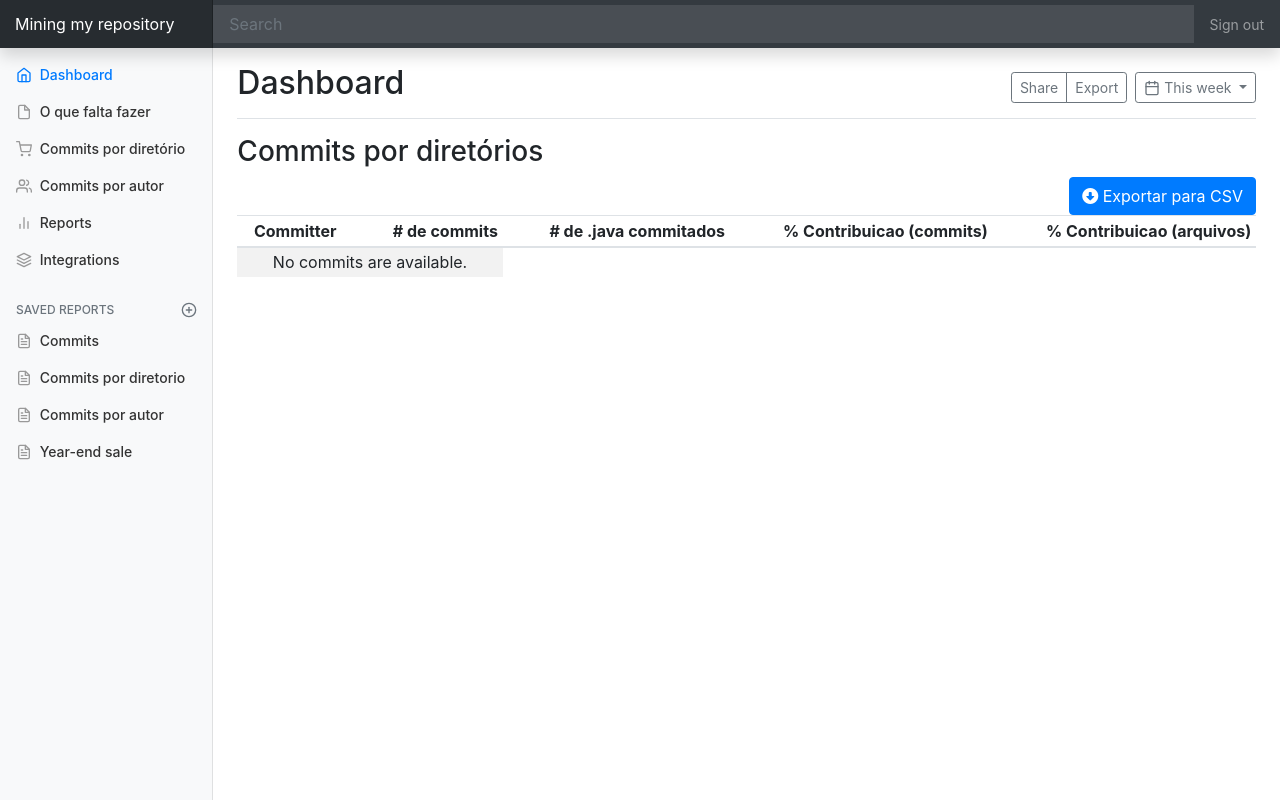
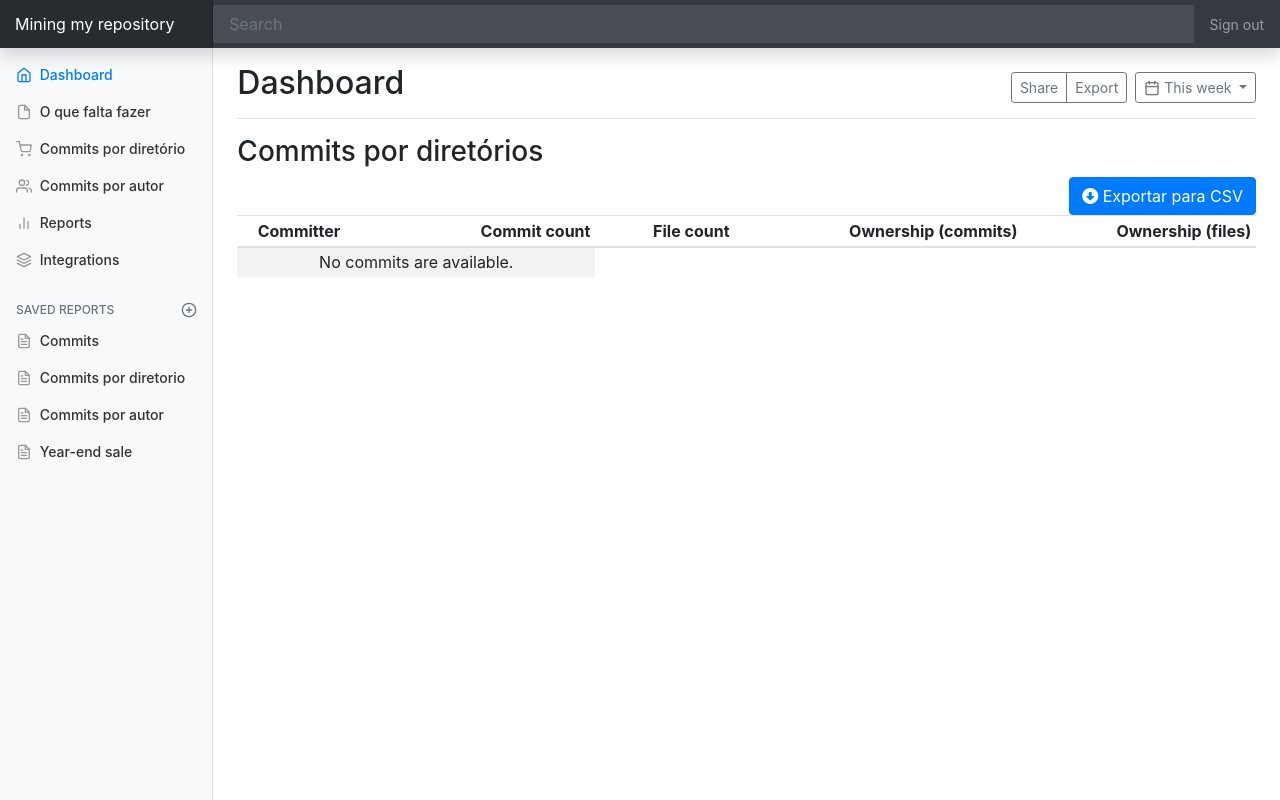
Before and after one commit to renatabrasil/mining_my_repository, a Django app: template contributions/templates/contributions/detail_by_directories.html in a window 1280 px wide. Run offline with Django 3.2, Linux system fonts and the light colour scheme; the template is opened without the code that fills it, so the values that code supplies are empty; some libraries are stand-ins or nearby versions.

```diff
--- a/contributions/templates/contributions/detail_by_directories.html
+++ b/contributions/templates/contributions/detail_by_directories.html
@@ -15,10 +15,10 @@
             <tr>
                 <th></th>
                 <th>Committer</th>
-                <th style="text-align:right"># de commits</th>
-                <th style="text-align:right"># de .java commitados</th>
-                <th style="text-align:right">% Contribuicao (commits)</th>
-                <th style="text-align:right">% Contribuicao (arquivos)</th>
+                <th style="text-align:right">Commit count</th>
+                <th style="text-align:right">File count</th>
+                <th style="text-align:right">Ownership (commits)</th>
+                <th style="text-align:right">Ownership (files)</th>
             </tr>
         </thead>
         <tbody>
--- a/contributions/templates/contributions/index.html
+++ b/contributions/templates/contributions/index.html
@@ -28,8 +28,8 @@
                 <tr>
                     <th width="5%" style="text-align:center">#</th>
                     <th>hash</th>
-                    <th style="text-align: center;" width="12%"># de arquivos java</th>
-                    <th style="text-align: center;" width="12%"># de arquivos</th>
+                    <th style="text-align: center;" width="12%">java files count</th>
+                    <th style="text-align: center;" width="12%">files count</th>
                     <th width="15%">Committer</th>
                     <th>Autor</th>
                 </tr>
```
Also changed, not shown: contributions/models.py (+15 -0 lines), contributions/views.py (+9 -12 lines).
